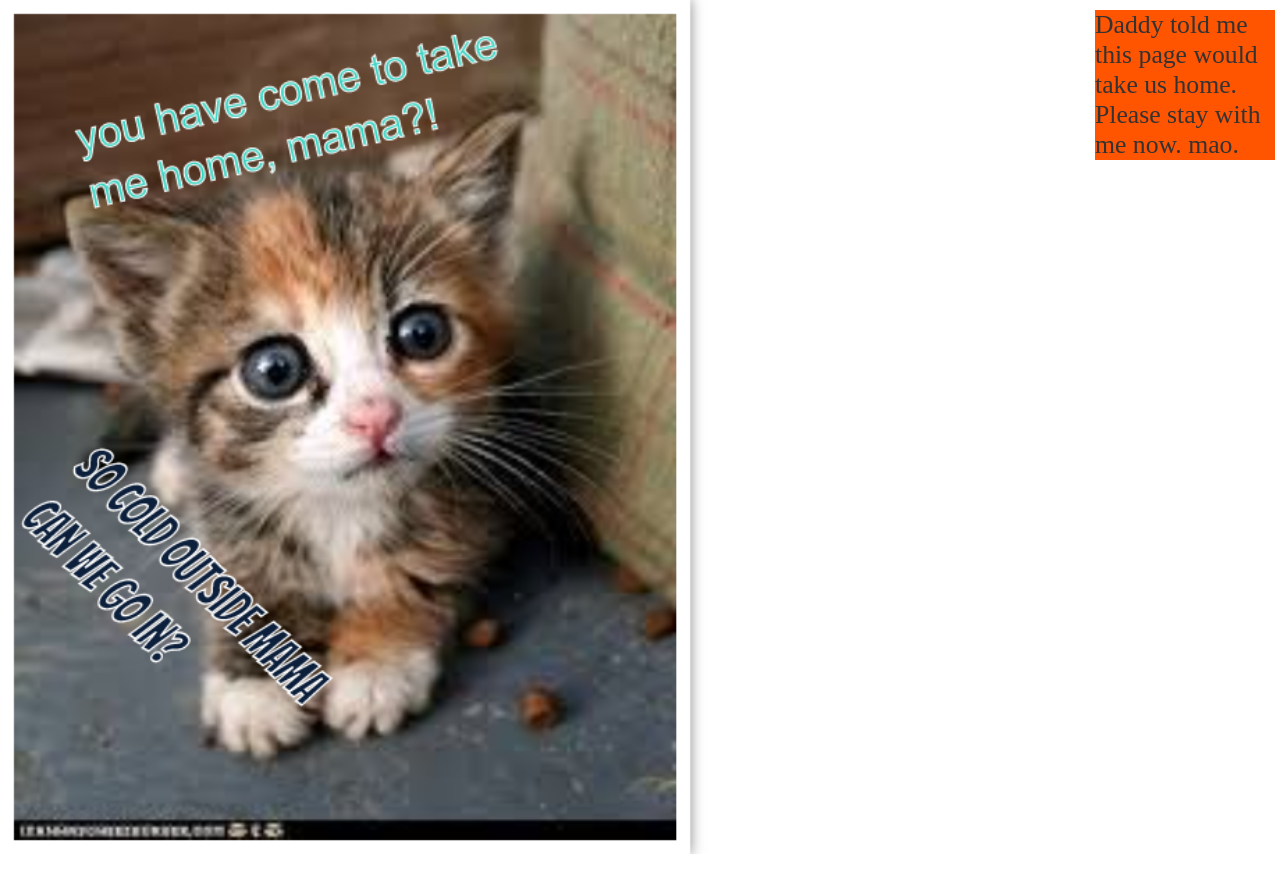
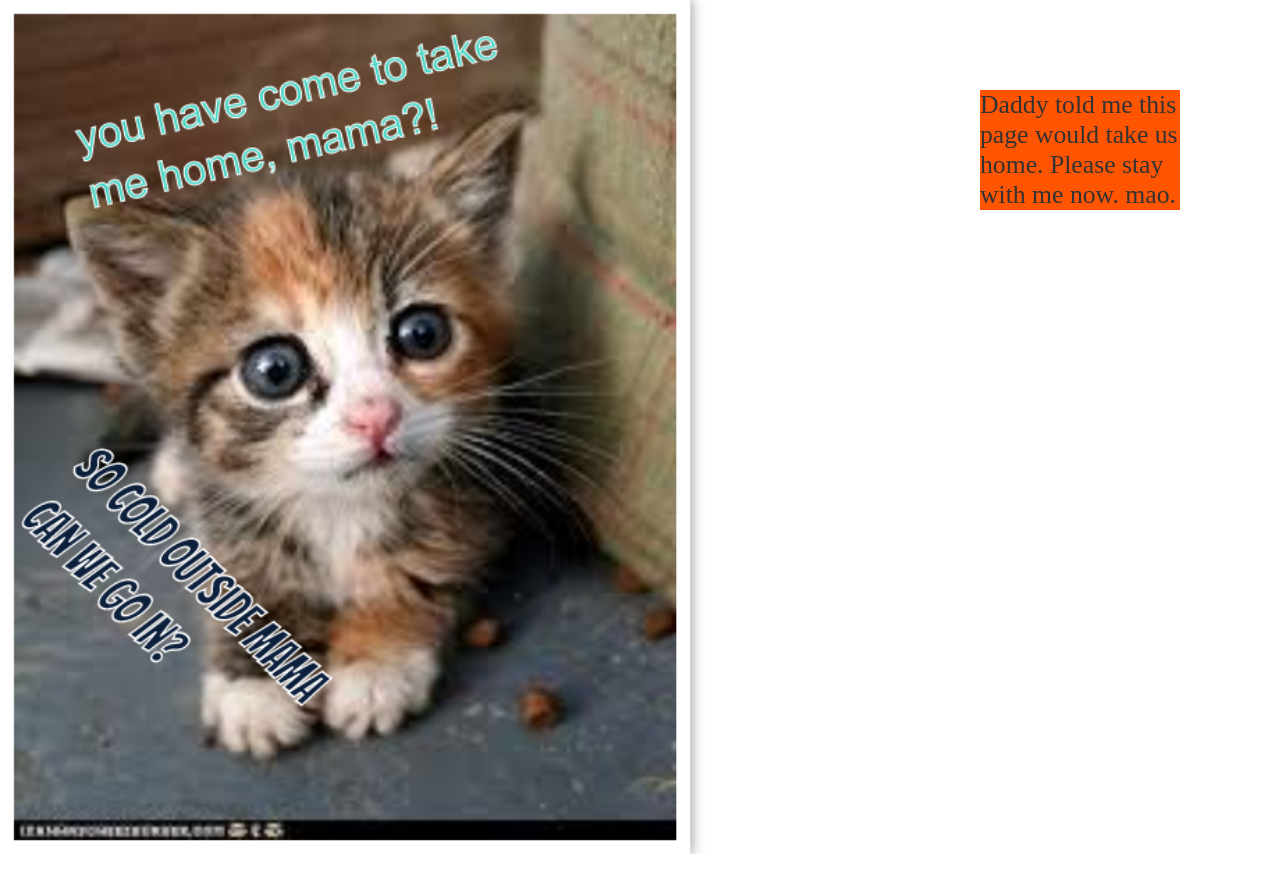
Before and after one commit to Fawkes4494d3/Fawkes4494d3.github.io, a Jekyll site: the page himars/3e2aa62395aba393f738f8caa175d9f62496b6ca/kittono.html, which Jekyll copies as it is, in a window 1280 px wide. Shown: the top 893 px of the page. Built offline with Jekyll 4.4.1, drawn with Linux system fonts in a browser that asks for light colours.

Commit message:
Update kittono.html

```diff
--- a/himars/3e2aa62395aba393f738f8caa175d9f62496b6ca/kittono.html
+++ b/himars/3e2aa62395aba393f738f8caa175d9f62496b6ca/kittono.html
@@ -30,13 +30,13 @@ body {
 
 /* The element to apply the animation to */
 div {
-  width: 180px;
+  width: 200px;
   background-color: white;
   animation-name: rainbow;
   animation-duration: 24s;
   position: fixed;
-  right: 5px;
-  top: 10px;
+  right: 100px;
+  top: 90px;
   font-size: 20px;
 }
 </style>
```
Also changed, not shown: other parts of himars/3e2aa62395aba393f738f8caa175d9f62496b6ca/kittono.html (+1 -1 lines).
